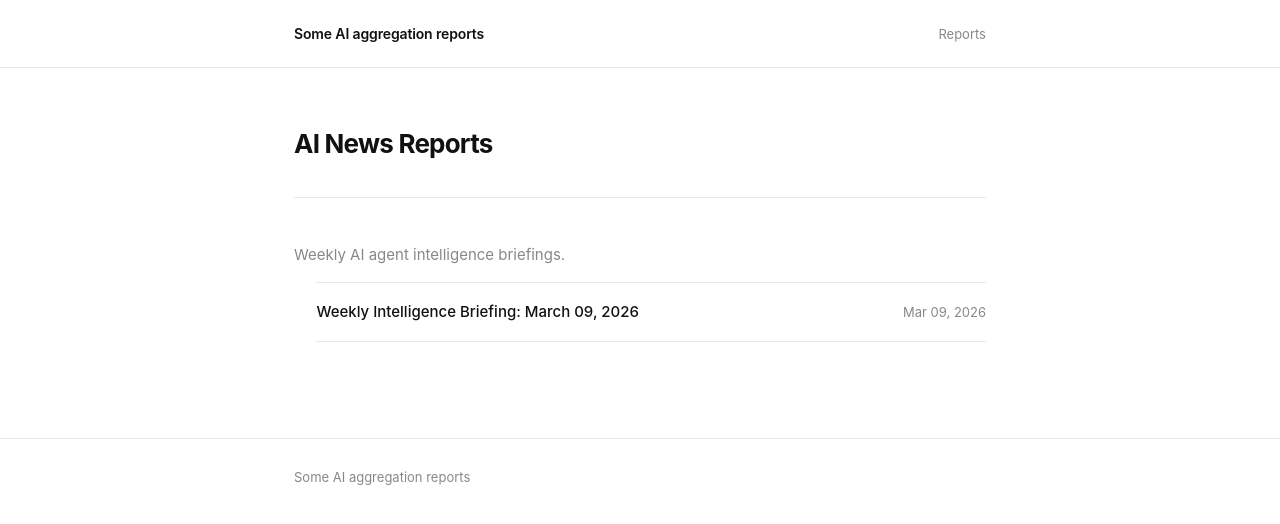
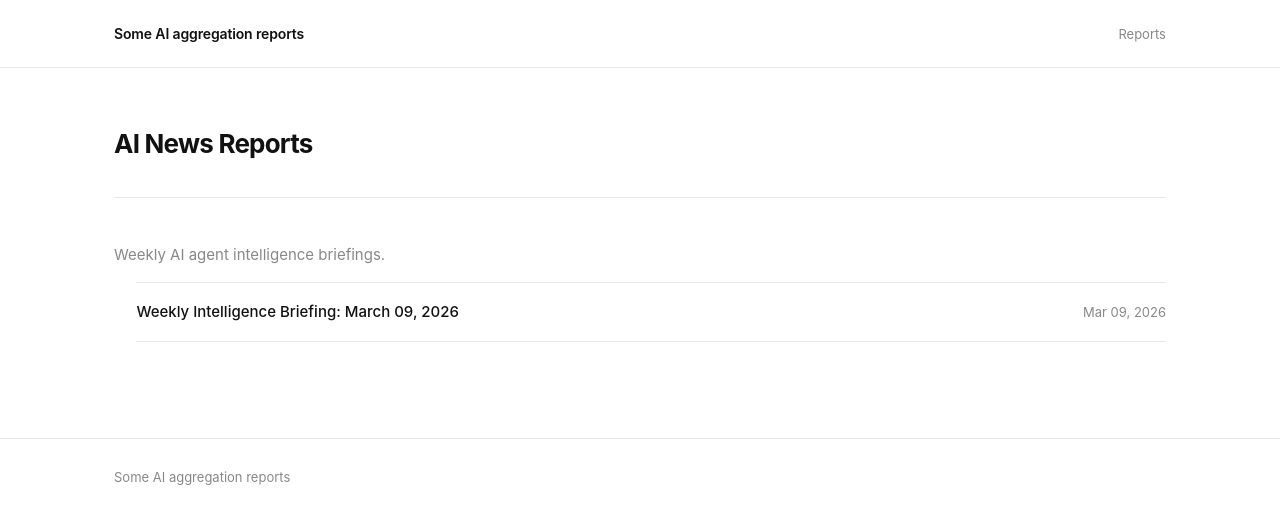
Before and after one commit to autogennews/autogennews.github.io, a Jekyll site: the page built from ainews/index.md, in a window 1280 px wide. Shown: the top 524 px of the page. Built offline with Jekyll 4.4.1, drawn with Linux system fonts in a browser that asks for light colours.

Commit message:
Widen container from 740px to 1100px
Co-Authored-By: Claude Sonnet 4.6 <noreply@anthropic.com>

```diff
--- a/assets/css/main.css
+++ b/assets/css/main.css
@@ -9,7 +9,7 @@
   --border:  #e8e8e8;
   --accent:  #0057d9;
   --bg:      #fff;
-  --max-w:   740px;
+  --max-w:   1100px;
 }
 
 /* ── Base ─────────────────────────────────────────────── */
```
